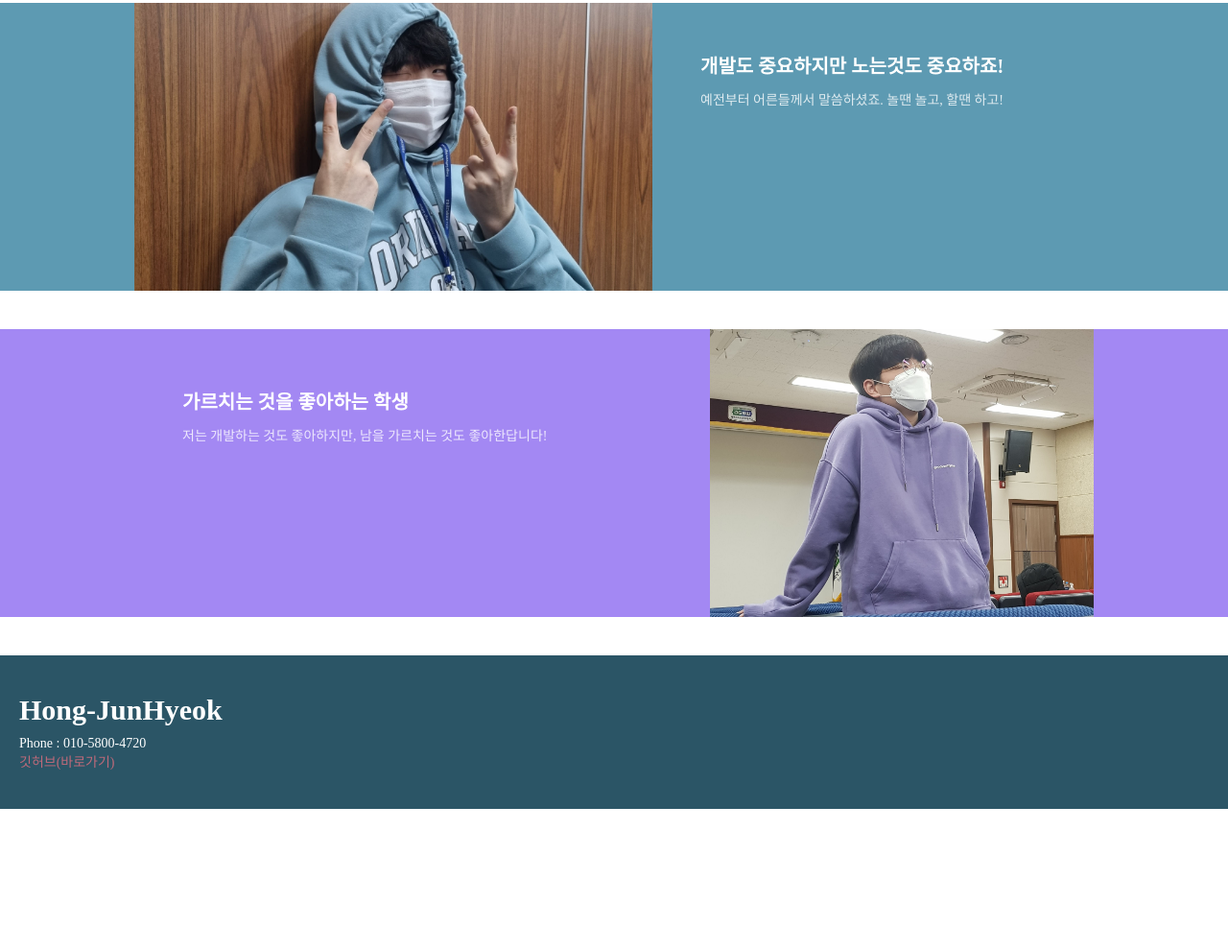
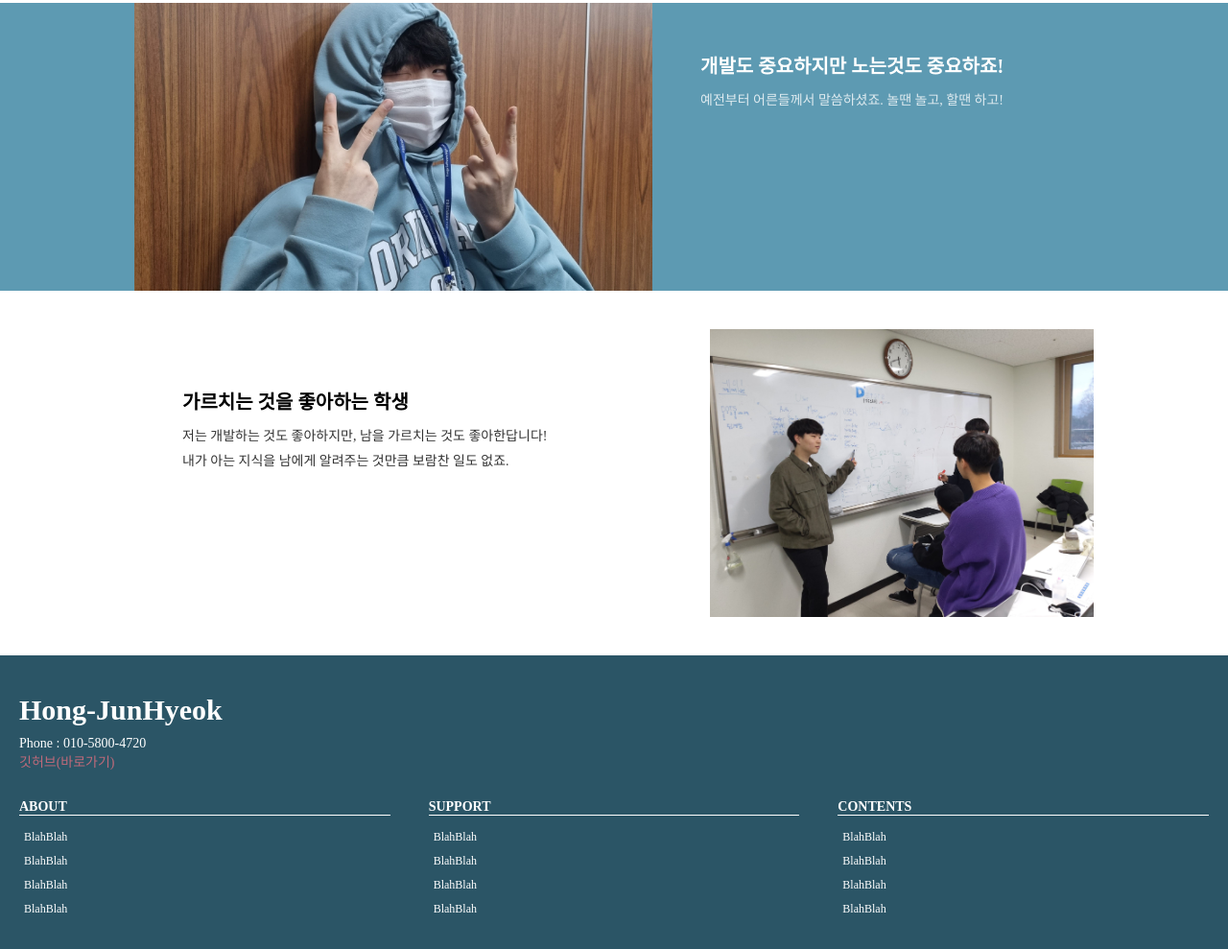
Before and after one commit to Hong-JunHyeok/HTML5-CSS3_Design, a plain HTML site: page Web/index.html in a window 1280 px wide. Shown: the part 1184-2173 px from the top of the page at 96% size. Before the commit the page ends 2027 px from the top, so only its background shows below. Drawn offline with Linux system fonts and the light colour scheme.

Commit message:
UPDATE footer

```diff
--- a/Web/index.html
+++ b/Web/index.html
@@ -30,7 +30,10 @@
         <div class="text">
           <span class="fa fa-bar-chart icon"></span>
           <h2>저의 발자취를 살펴보세요</h2>
-                <p>우아한 개발자가 되기위해 지금까지 걸어온, 그리고 앞으로의 발자취를 살펴보세요</p>
+          <p>
+            우아한 개발자가 되기위해 지금까지 걸어온, 그리고 앞으로의 발자취를
+            살펴보세요
+          </p>
           <a href="#">
             MORE...
             <span class="fa fa-chevron-right"></span>
@@ -61,7 +64,10 @@
         <div class="photo"></div>
         <div class="text">
           <h2>가르치는 것을 좋아하는 학생</h2>
-                <p>저는 개발하는 것도 좋아하지만, 남을 가르치는 것도 좋아한답니다!</p>
+          <p>
+            저는 개발하는 것도 좋아하지만, 남을 가르치는 것도 좋아한답니다!
+            <br />내가 아는 지식을 남에게 알려주는 것만큼 보람찬 일도 없죠.
+          </p>
         </div>
       </div>
     </section>
@@ -74,6 +80,59 @@
             <a href="https://github.com/Hong-JunHyeok">깃허브(바로가기)</a>
           </p>
         </div>
+        <nav class="footB">
+          <div>
+            <h3>ABOUT</h3>
+            <ul>
+              <li>
+                <a href="#">BlahBlah</a>
+              </li>
+              <li>
+                <a href="#">BlahBlah</a>
+              </li>
+              <li>
+                <a href="#">BlahBlah</a>
+              </li>
+              <li>
+                <a href="#">BlahBlah</a>
+              </li>
+            </ul>
+          </div>
+          <div>
+            <h3>SUPPORT</h3>
+            <ul>
+              <li>
+                <a href="#">BlahBlah</a>
+              </li>
+              <li>
+                <a href="#">BlahBlah</a>
+              </li>
+              <li>
+                <a href="#">BlahBlah</a>
+              </li>
+              <li>
+                <a href="#">BlahBlah</a>
+              </li>
+            </ul>
+          </div>
+          <div>
+            <h3>CONTENTS</h3>
+            <ul>
+              <li>
+                <a href="#">BlahBlah</a>
+              </li>
+              <li>
+                <a href="#">BlahBlah</a>
+              </li>
+              <li>
+                <a href="#">BlahBlah</a>
+              </li>
+              <li>
+                <a href="#">BlahBlah</a>
+              </li>
+            </ul>
+          </div>
+        </nav>
       </div>
     </footer>
   </body>
--- a/Web/style.css
+++ b/Web/style.css
@@ -175,8 +175,8 @@ body {
 }
 
 .conD {
-    color : var(--text-bright-color);
-    background-color: var(--purple-color);
+    /* color : var(--text-bright-color); */
+    /* background-color: var(--purple-color); */
     margin:  40px 0;
 }
 
@@ -199,7 +199,7 @@ body {
 
 .conD .photo {
   min-height: 300px;
-  background-image: url(img/main.jpg);
+  background-image: url(img/content_3.jpg);
   background-position: center;
   background-size: cover;
   background-repeat: no-repeat;
@@ -249,3 +249,45 @@ footer .container{
   color : var(--accent-color);
   text-decoration: none;
 }
+
+.footA{
+  margin-bottom: 30px;
+}
+.footB div{
+  margin-bottom: 20px;
+}
+.footB h3{
+  margin-top: 0;
+  margin-bottom: 10px;
+  border-bottom: 1px solid currentColor;
+  font-size: 14px;
+}
+
+.footB ul{
+  margin: 0;
+  padding: 0;
+  list-style: none;
+}
+.footB a {
+  display: block;
+  padding : 5px;
+  color : inherit;
+  font-size: 12px;
+  text-decoration : none;
+}
+.footB a:hover{
+  background-color: rgba(0,0,0,0.3);
+}
+
+@media (min-width: 768px){
+  .footB{
+    display: flex;
+  }
+
+  .footB div{
+    flex : 1;
+  }
+  .footB div:not(:first-child){
+    margin-left: 40px;
+  }
+}
```
Lines whose indentation alone changed are shown as unchanged.
